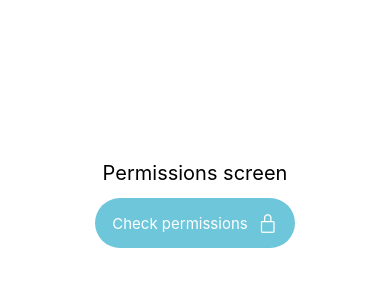
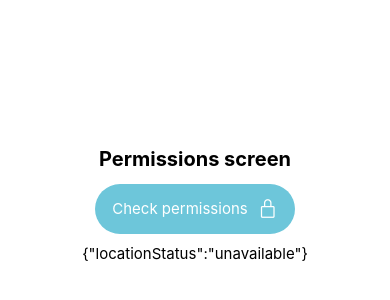
Before and after one commit to ChristianRV29/RoutesRN, a React Native app: screen / in a window 390 px wide. Shown: the part 224-524 px from the top of the page. Built offline with nearby package versions, Linux system fonts and the light colour scheme.

Commit message:
Migrate all logic to ask permissions to context api

```diff
--- a/src/context/PermissionsContext.tsx
+++ b/src/context/PermissionsContext.tsx
@@ -1,5 +1,10 @@
 import React, { createContext, useState } from 'react';
-import { PermissionStatus } from 'react-native-permissions';
+import { Platform } from 'react-native';
+import {
+  PERMISSIONS,
+  PermissionStatus,
+  request,
+} from 'react-native-permissions';
 
 export interface PermissionsState {
   locationStatus: PermissionStatus;
@@ -20,7 +25,17 @@ export const PermissionsContext = createContext({} as PermissionsContextProps);
 export const PermissionsProvider = ({ children }: any) => {
   const [permissions, setPermissions] = useState(permissionsInitState);
 
-  const askLocationPermission = () => {};
+  const askLocationPermission = async () => {
+    let permissionStatus: PermissionStatus;
+    if (Platform.OS === 'ios') {
+      permissionStatus = await request(PERMISSIONS.IOS.LOCATION_WHEN_IN_USE);
+    } else {
+      permissionStatus = await request(
+        PERMISSIONS.ANDROID.ACCESS_FINE_LOCATION,
+      );
+    }
+    setPermissions({ ...permissions, locationStatus: permissionStatus });
+  };
   const checkLocationPermissions = () => {};
 
   return (
--- a/src/screens/MapScreen.tsx
+++ b/src/screens/MapScreen.tsx
@@ -20,6 +20,8 @@ const styles = StyleSheet.create({
   },
   text: {
     color: '#000000',
+    fontSize: 20,
+    fontWeight: 'bold',
     marginBottom: 10,
   },
   button: {
--- a/src/screens/PermissionScreen.tsx
+++ b/src/screens/PermissionScreen.tsx
@@ -1,42 +1,12 @@
-import React from 'react';
-import { useNavigation } from '@react-navigation/native';
-import { NativeStackNavigationProp } from '@react-navigation/native-stack';
-import {
-  Platform,
-  StyleSheet,
-  Text,
-  TouchableOpacity,
-  View,
-} from 'react-native';
-import {
-  PERMISSIONS,
-  PermissionStatus,
-  request,
-} from 'react-native-permissions';
+import React, { useContext } from 'react';
+
+import { StyleSheet, Text, TouchableOpacity, View } from 'react-native';
 import Icon from 'react-native-vector-icons/Ionicons';
 
-import { RootStackParamList } from '~src/navigation/StackNavigator';
+import { PermissionsContext } from '~src/context/PermissionsContext';
 
 export const PermissionScreen = () => {
-  const { navigate } =
-    useNavigation<
-      NativeStackNavigationProp<RootStackParamList, 'PermissionScreen'>
-    >();
-  const checkLocationPermission = async () => {
-    let permissionStatus: PermissionStatus;
-    if (Platform.OS === 'ios') {
-      permissionStatus = await request(PERMISSIONS.IOS.LOCATION_WHEN_IN_USE);
-    } else {
-      permissionStatus = await request(
-        PERMISSIONS.ANDROID.ACCESS_FINE_LOCATION,
-      );
-    }
-    if (permissionStatus === 'granted') {
-      navigate('MapScreen');
-    } else {
-      console.log('🗺 ~ Permissions denied');
-    }
-  };
+  const { permissions, askLocationPermission } = useContext(PermissionsContext);
 
   return (
     <View style={styles.mainWrapper}>
@@ -44,11 +14,12 @@ export const PermissionScreen = () => {
         <Text style={styles.text}>Permissions screen</Text>
       </View>
       <TouchableOpacity
-        onPress={() => checkLocationPermission()}
+        onPress={() => askLocationPermission()}
         style={styles.button}>
         <Text style={styles.textButton}>Check permissions</Text>
         <Icon name="lock-closed-outline" size={20} color={'white'} />
       </TouchableOpacity>
+      <Text style={styles.permissionsText}>{JSON.stringify(permissions)}</Text>
     </View>
   );
 };
@@ -68,6 +39,7 @@ const styles = StyleSheet.create({
   text: {
     color: '#000000',
     fontSize: 20,
+    fontWeight: 'bold',
   },
   button: {
     alignItems: 'center',
@@ -83,4 +55,8 @@ const styles = StyleSheet.create({
     fontSize: 15,
     marginRight: 10,
   },
+  permissionsText: {
+    fontSize: 15,
+    marginTop: 10,
+  },
 });
```
